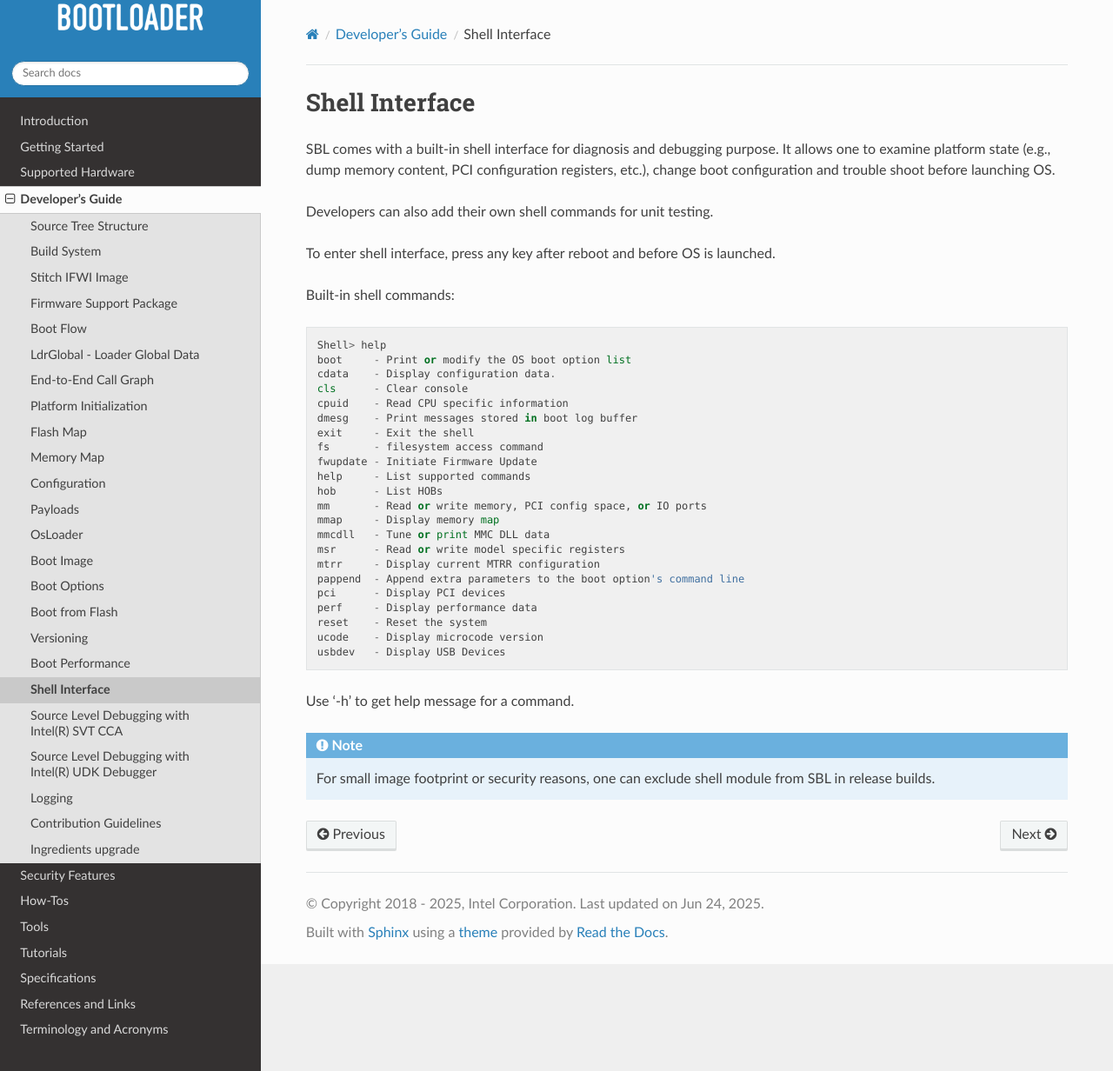
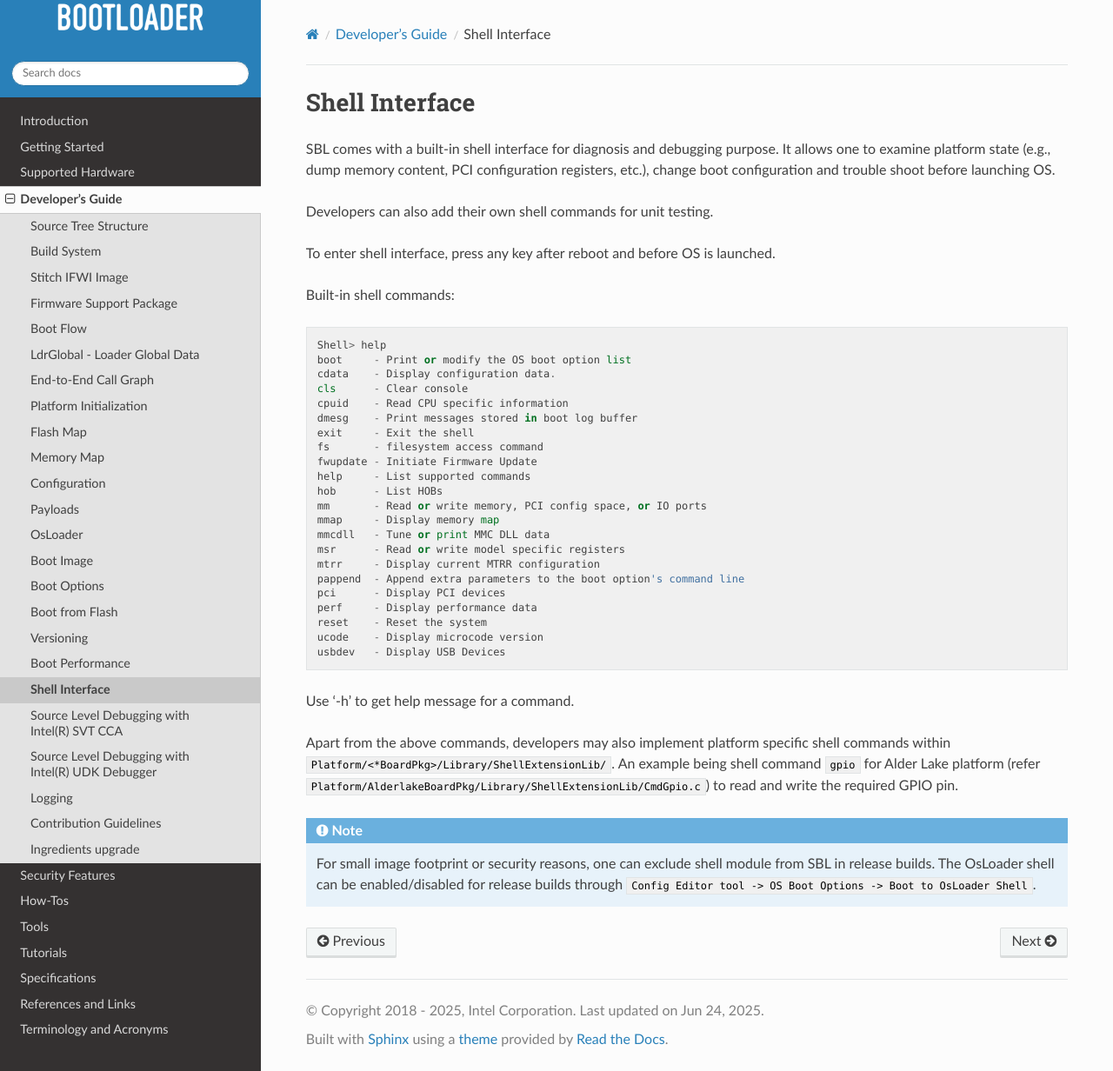
Before and after one commit to slimbootloader/documentation, a Sphinx documentation site: the page built from source/developer-guides/shell.rst, in a window 1280 px wide and 1232 px high. Shown: the whole window at 87% size. Built offline with Sphinx 7.4.7 and the Read the Docs theme 3.1.0, drawn with Linux system fonts in a browser that asks for light colours.

Commit message:
Update shell related documentation (#212)
Added information related to platform specific shell commands and
enabling shell in release build.

Signed-off-by: Sachin Kamat <sachin.kamat@intel.com>

```diff
--- a/source/developer-guides/shell.rst
+++ b/source/developer-guides/shell.rst
@@ -34,4 +34,8 @@ Built-in shell commands::
 
 Use '-h' to get help message for a command.
 
+Apart from the above commands, developers may also implement platform specific shell commands within ``Platform/<*BoardPkg>/Library/ShellExtensionLib/``.
+An example being shell command ``gpio`` for Alder Lake platform (refer ``Platform/AlderlakeBoardPkg/Library/ShellExtensionLib/CmdGpio.c``) to read and write the required GPIO pin.
+
 .. note:: For small image footprint or security reasons, one can exclude shell module from |SPN| in release builds.
+   The OsLoader shell can be enabled/disabled for release builds through ``Config Editor tool -> OS Boot Options -> Boot to OsLoader Shell``.
```
